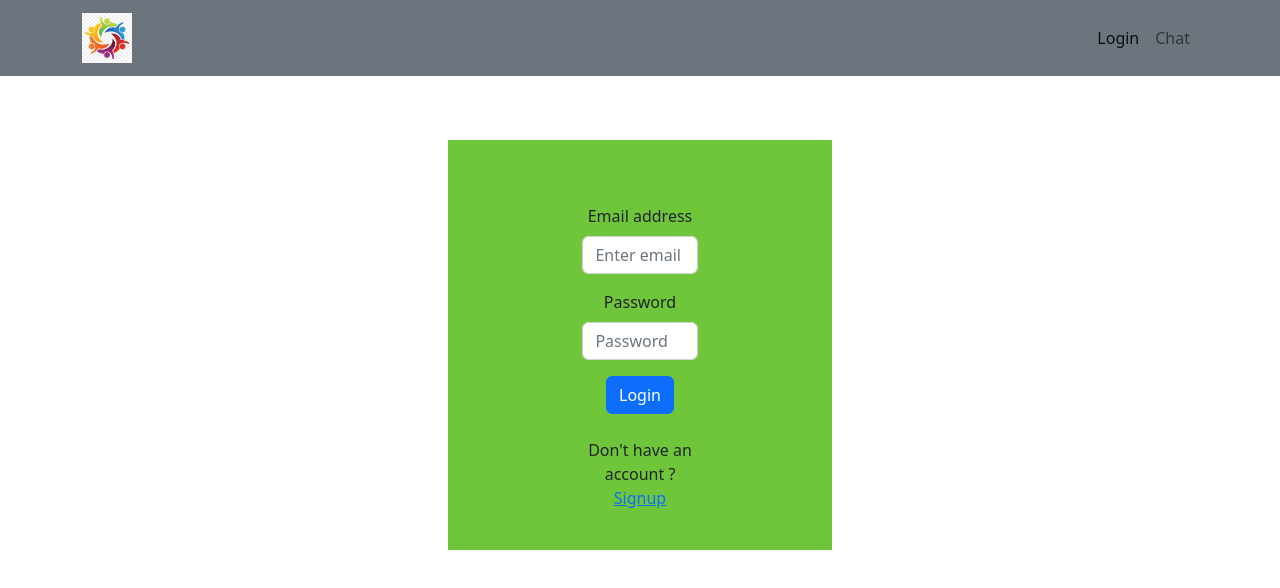
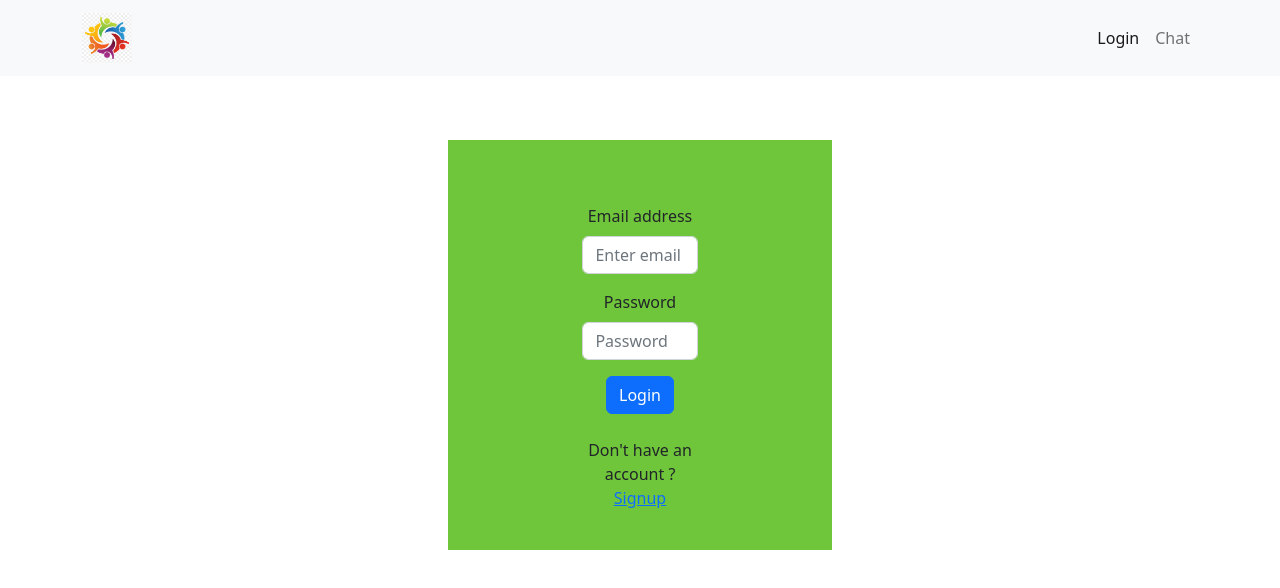
Before and after one commit to praveen5041/InternShala_Task_FrontEnd, a React (Create React App) app: page /login in a window 1280 px wide. Shown: the top 588 px of the page. Built offline with nearby package versions, Linux system fonts and the light colour scheme; no server answers.

Commit message:
new backendAPI

```diff
--- a/src/Components/Api.js
+++ b/src/Components/Api.js
@@ -5,7 +5,9 @@ import { createApi, fetchBaseQuery } from "@reduxjs/toolkit/query/react";
 const appApi = createApi({
     reducerPath: "appApi",
     baseQuery: fetchBaseQuery({
-        baseUrl: "https://giveup.onrender.com",
+       //baseUrl: "https://giveup.onrender.com"
+        baseUrl:"https://chat-success.onrender.com"
+        //baseUrl:"http://localhost:5000"
     }),
 
     endpoints: (builder) => ({
--- a/src/Components/Messenger/Navigation.js
+++ b/src/Components/Messenger/Navigation.js
@@ -15,7 +15,7 @@ function Navigation() {
         window.location.replace("/");
     }
   return (
-    <Navbar bg="secondary" expand="lg">
+    <Navbar bg="light" expand="lg">
     <Container>
         <LinkContainer to="/">
             <Navbar.Brand>
--- a/src/Components/Pages/Home.js
+++ b/src/Components/Pages/Home.js
@@ -5,7 +5,6 @@ import "../Pages/Home.css"
 import mail from '../images/email.png'
 import github from '../images/github.png'
 import linkedin from '../images/linkedin.png'
-
 function Home() {
   return (
     <div className='main'>
```
